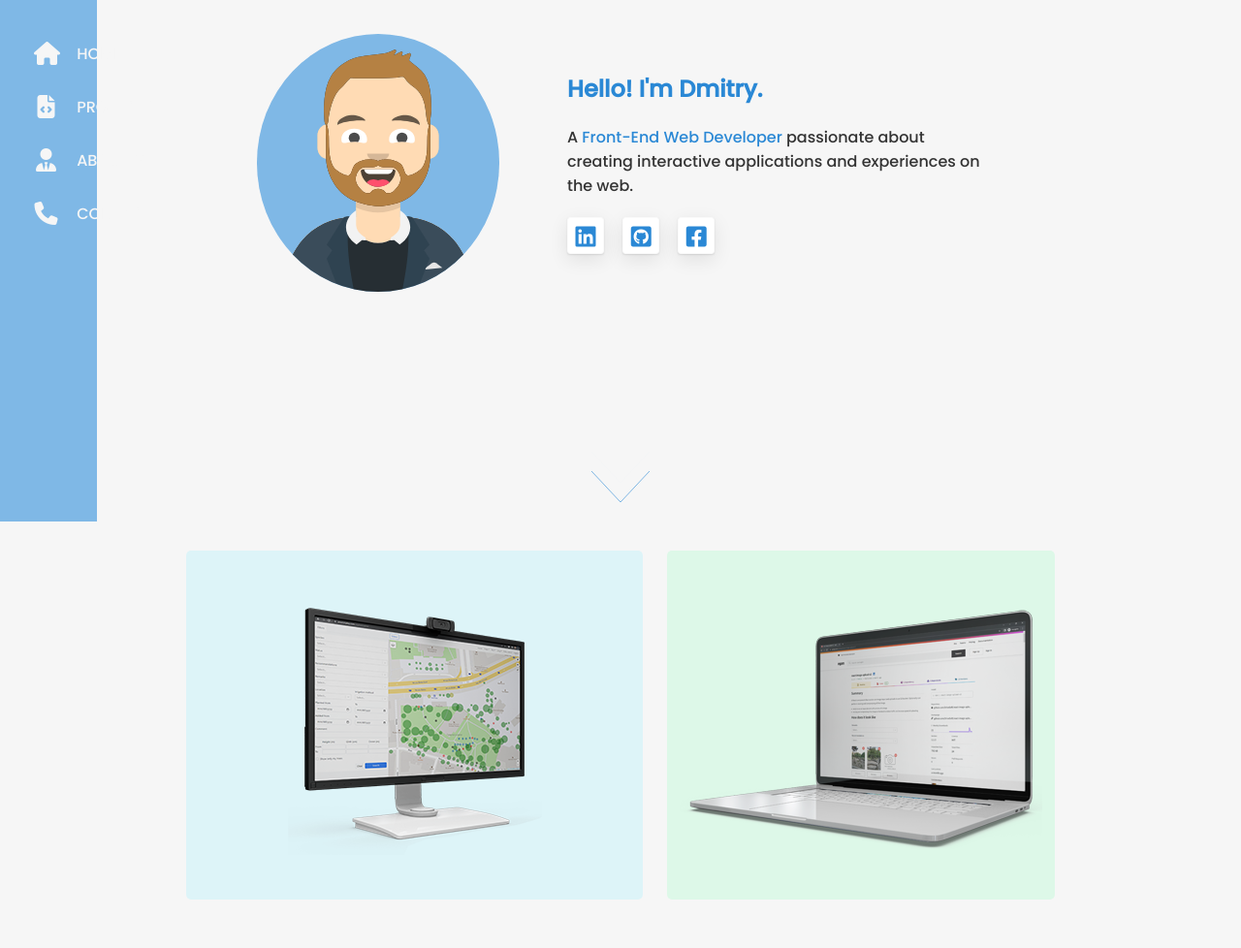
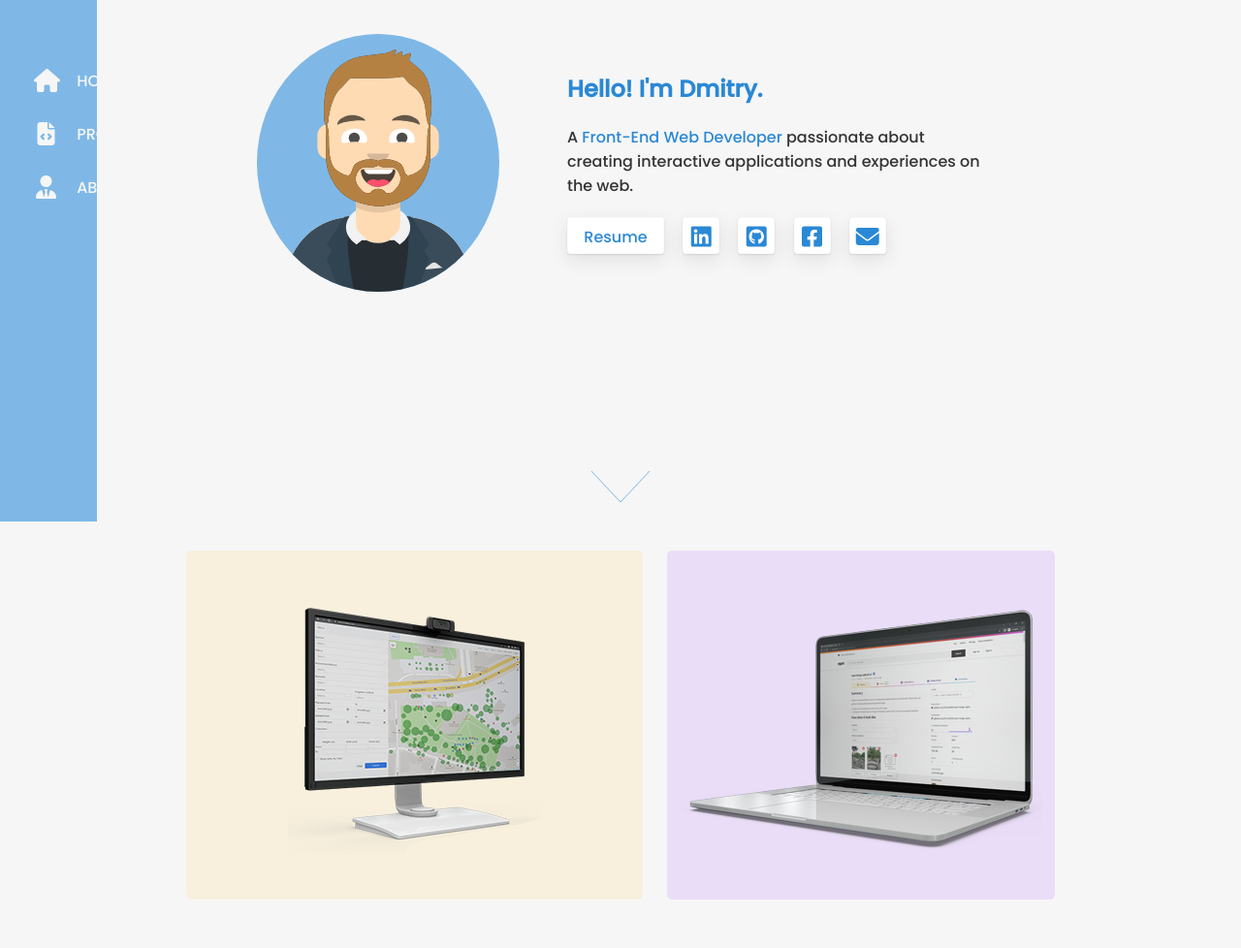
Before and after one commit to DriveSoft/portfolioWebsite, a plain HTML site: page index.html in a window 1280 px wide. Shown: the part 262-1240 px from the top of the page at 97% size. Drawn offline with Linux system fonts and the light colour scheme.

Commit message:
Add resume

```diff
--- a/index.html
+++ b/index.html
@@ -76,12 +76,6 @@
                         <span class="navItemName">ABOUT ME</span>
                     </a>
                 </li>
-                <li class="navContact" onClick="onMenuItemClick()">
-                    <a href="#home" class="navItem">
-                        <i class="fa-solid fa-phone fa-xl"></i>
-                        <span class="navItemName">CONTACT</span>
-                    </a>
-                </li>
             </ul>
         </nav>
     </aside>
@@ -97,6 +91,9 @@
                     <h2 style="margin-bottom: 20px"><span>Hello! I'm Dmitry.</span></h2>
                     <p>A <span>Front-End Web Developer</span> passionate about creating interactive applications and experiences on the web.</p>
 
+                    <a href="Dmitry-Galihin-resume.pdf" class="resumeButton" target="_blank">
+                        Resume
+                    </a>
                     <a href="https://www.linkedin.com/in/dmitriy-galikhin-b24b7210b/" target="_blank">
                         <i class="fa-brands fa-linkedin fa-xl"></i>
                     </a>
@@ -106,7 +103,9 @@
                     <a href="https://www.facebook.com/mitko.ivanov.14473426/" target="_blank">
                         <i class="fa-brands fa-square-facebook fa-xl"></i>
                     </a>
-
+                    <a href="mailto:drive.soft.mail@gmail.com" target="_blank">
+                        <i class="fa-solid fa-envelope fa-xl"></i>
+                    </a>
                 </div>
             </div>
 
@@ -132,7 +131,7 @@
                             <li>Django</li>
                         </ul>
                         <div>
-                            <a href="https://smartcitykey.com/" target="_blank">Live</a>
+                            <a href="https://smartcitykey.com/citytree/varna/" target="_blank">Live</a>
                             <a href="https://github.com/DriveSoft/urbangis" target="_blank">GitHub</a>
                             <a href="https://www.youtube.com/watch?v=GkXyKjiwxPE" target="_blank">Video</a>
                         </div>
@@ -208,7 +207,7 @@
                 <div class="description">
                     <h2 style="margin-bottom: 20px"><span>Hello again!</span></h2>
                     <p>My passion for programming began in high school. Since then, my whole life has been about programming and personal projects.</p><br>
-                    <p>Recently, I completly have changed my stack, and now I focused on gaining experience as a frontend react developer. I am excited to work alongside other amazing programmers and learn so much more!</p>
+                    <p>Recently, I completely have changed my stack, and now I focused on gaining experience as a frontend react developer. I am excited to work alongside other amazing programmers and learn so much more!</p>
 
                 </div>
             </div>
--- a/style.css
+++ b/style.css
@@ -94,6 +94,10 @@ header .descriptionContainer .description a:hover {
     box-shadow: 0 4px 8px 0 rgba(0, 0, 0, 0.2), 0 6px 20px 0 rgba(0, 0, 0, 0.2);
 }
 
+header .descriptionContainer .description .resumeButton {
+    width: 100px;
+}
+
 
 .sidebar {
     display: flex;
@@ -183,13 +187,13 @@ header .descriptionContainer .description a:hover {
 
 .smartcitykey {
     flex: 5;
-    background-color: hsl(189, 65%, 92%);
+    background-color: hsl(42, 66%, 92%);
     min-width: 400px;
 }
 
 .react-image-upload-s3 {
     flex: 4;
-    background-color: hsl(144, 66%, 92%);
+    background-color: hsl(269, 66%, 92%);
     min-width: 400px;
 }
 
```
Also changed, not shown: 1 other file.
